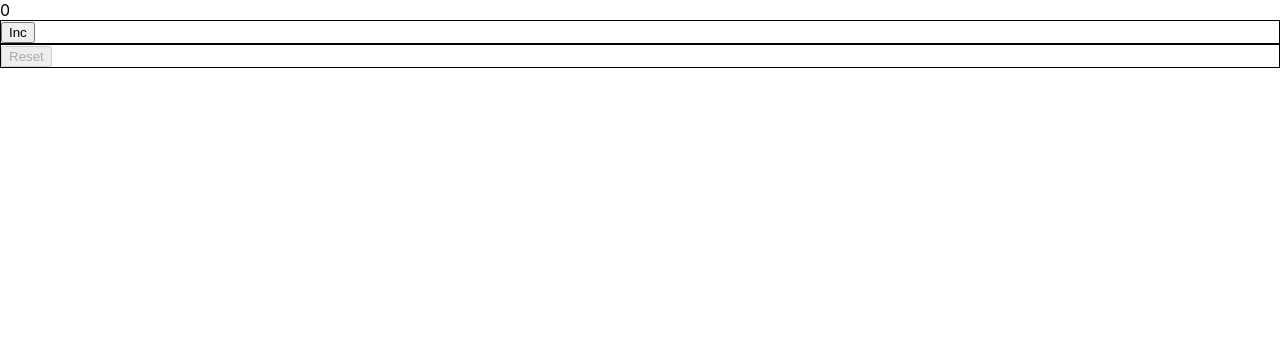
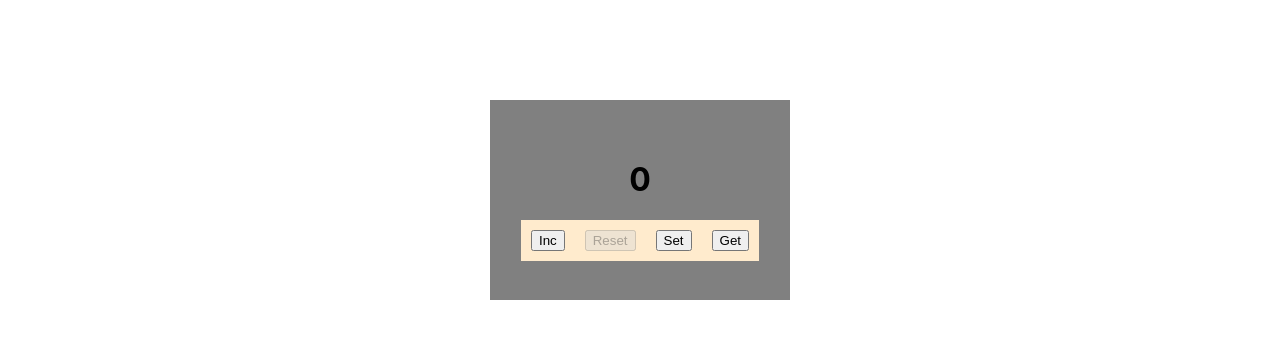
Before and after one commit to artyomromaniv/counter, a React (Create React App) app: page / in a window 1280 px wide. Shown: the top 338 px of the page. Built offline with nearby package versions, Linux system fonts and the light colour scheme.

Commit message:
base localStorage to counter

```diff
--- a/src/App.module.css
+++ b/src/App.module.css
@@ -1,10 +1,19 @@
 .App {
+    width: 300px;
+    height: 200px;
     display: flex;
     flex-direction: column;
     justify-content: center;
     align-items: center;
     background-color: gray;
+
 }
 .buttonsBlock{
     display: flex;
 }
+.counter{
+
+}
+.maxCount{
+    color: red;
+}
--- a/src/App.tsx
+++ b/src/App.tsx
@@ -1,25 +1,39 @@
 import React, {useState} from 'react';
+import {Button} from './components/button/Button';
 import s from './App.module.css'
-import {Button} from "./components/button/Button";
 
 
 export const App = () => {
 
-        const [count,setCount] = useState(0)
+    const [count, setCount] = useState<number>(0)
 
-        const increase = () => {
-            setCount(count + 1)
+    const increase = () => {
+        setCount(count + 1)
+    }
+    const reset = () => {
+        setCount(0)
+    }
+    const setCounterToLocalStorage = () => {
+        localStorage.setItem('counterValue', JSON.stringify(count))
+    }
+    const getCounterFromLocalStorage = () => {
+        let valueAsString = localStorage.getItem('counterValue')
+        if (valueAsString) {
+            let newValue = JSON.parse(valueAsString)
+            setCount(newValue)
         }
-        const reset = () => {
-            setCount(0)
-        }
+    }
 
     return (
-        <div>
-            <div>{count}</div>
+        <div className={s.App}>
             <div>
+                <h1 className={s.error ? 'error' : ''}>{count}</h1>
+            </div>
+            <div className={s.buttonsBlock}>
                 <Button title={'Inc'} callback={increase} disabled={count === 5}/>
                 <Button title={'Reset'} callback={reset} disabled={count === 0}/>
+                <Button title={'Set'} callback={setCounterToLocalStorage} />
+                <Button title={'Get'} callback={getCounterFromLocalStorage} />
             </div>
         </div>
     )
--- a/src/components/button/Button.module.css
+++ b/src/components/button/Button.module.css
@@ -1,3 +1,9 @@
 .buttons {
-    border: 1px solid black;
+    background-color: blanchedalmond;
+    display: grid;
+    gap: 10px;
+    padding: 10px;
 }
+.btn{
+
+}
--- a/src/components/button/Button.tsx
+++ b/src/components/button/Button.tsx
@@ -1,10 +1,10 @@
-import React, {useState} from 'react';
+import React from 'react';
 import s from './Button.module.css'
 
 
 type ButtonPropsType = {
     title: string
-    callback:()=>void
+    callback: () => void
     disabled?: boolean
 }
 
@@ -13,10 +13,9 @@ export const Button = (props: ButtonPropsType) => {
     const onClickHandler = () => {
         props.callback()
     }
-
     return (
         <div className={s.buttons}>
-            <button onClick={onClickHandler} disabled={props.disabled}>{props.title}</button>
+            <button className={s.btn} onClick={onClickHandler} disabled={props.disabled}>{props.title}</button>
         </div>
     )
 }
--- a/src/index.css
+++ b/src/index.css
@@ -1,10 +1,14 @@
 body {
-  margin: 0;
+  margin: 100px;
   font-family: -apple-system, BlinkMacSystemFont, 'Segoe UI', 'Roboto', 'Oxygen',
     'Ubuntu', 'Cantarell', 'Fira Sans', 'Droid Sans', 'Helvetica Neue',
     sans-serif;
   -webkit-font-smoothing: antialiased;
   -moz-osx-font-smoothing: grayscale;
+  display: flex;
+  justify-content: center;
+  align-items: center;
+
 }
 
 code {
```
